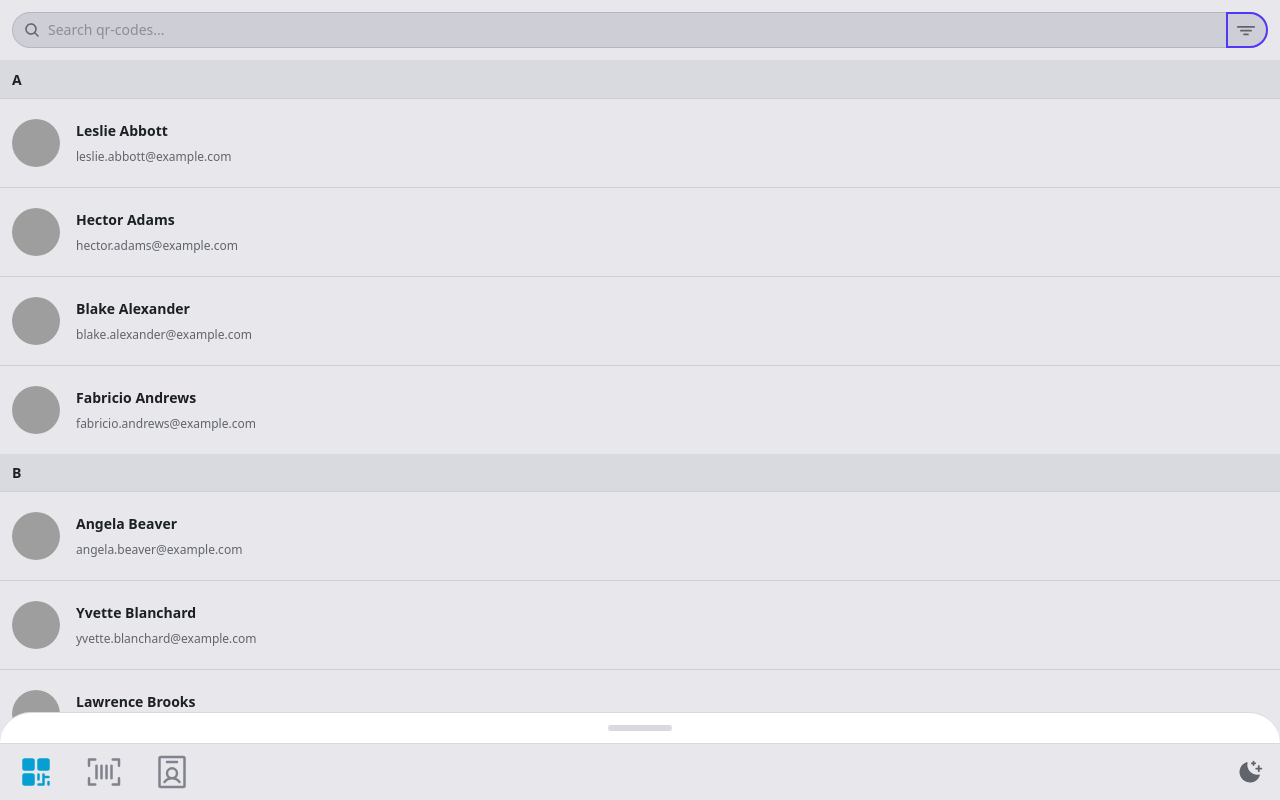
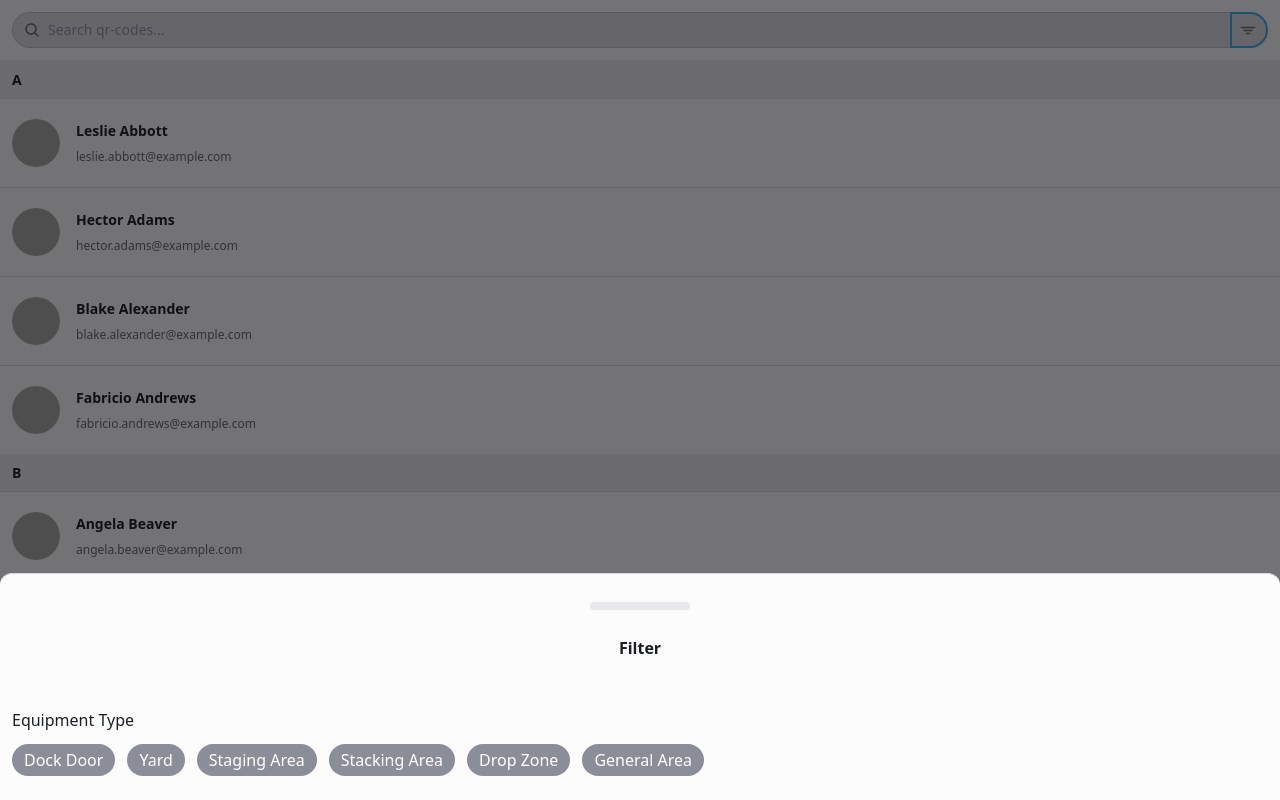
Before and after one commit to bitwhys/amzl-scc-commander, a React (Vite) app: page / in a window 1280 px wide. Both pictures are taken after a click on the button 1247 px from the left and 30 px from the top of the page. Built offline with nearby package versions, Linux system fonts and the light colour scheme; grey boxes are pictures that could not be loaded.

Commit message:
refactor: minor tweaks

```diff
--- a/src/App.tsx
+++ b/src/App.tsx
@@ -236,7 +236,8 @@ function SiteDrawer({}) {
       <div className="bg-card border-t rounded-t-4xl p-3">
         {/* Handle */}
         <div className="flex items-center justify-center select-none">
-          <div className="h-1.5 w-16 rounded-full bg-gray-6"></div>
+          {/*TODO: animate (bounce?) on tap*/}
+          <div className="h-1.5 w-16 rounded-full bg-gray-6 "></div>
         </div>
         {/*  Content */}
         <div className="hidden">
--- a/src/components/search-bar.tsx
+++ b/src/components/search-bar.tsx
@@ -1,5 +1,17 @@
+import {
+  DrawerContent,
+  DrawerDescription,
+  DrawerTitle,
+  DrawerTrigger,
+} from "@/components/ui/drawer.tsx";
+import { Drawer } from "@/components/ui/drawer";
+import { CheckIcon } from "lucide-react";
+
+const types = ["Dock Door", "Yard", "Staging Area", "Stacking Area", "Drop Zone", "General Area"];
+
 export function SearchBar() {
   return (
+    <Drawer>
       <div className="flex">
         <div className="-mr-px grid grow grid-cols-1 focus-within:relative">
           <input
@@ -19,19 +31,38 @@ export function SearchBar() {
             <path d="M232.49,215.51,185,168a92.12,92.12,0,1,0-17,17l47.53,47.54a12,12,0,0,0,17-17ZM44,112a68,68,0,1,1,68,68A68.07,68.07,0,0,1,44,112Z"></path>
           </svg>
         </div>
-      <button
-        type="button"
-        className="flex shrink-0 items-center gap-x-1.5 rounded-r-full bg-gray-7 px-3 py-2 text-sm font-semibold outline-1 -outline-offset-1 outline-gray-a5 hover:bg-gray-50 focus:relative focus:outline-2 focus:-outline-offset-2 focus:outline-indigo-600"
-      >
+        <DrawerTrigger className="flex shrink-0 items-center gap-x-1.5 rounded-r-full bg-gray-7 px-3 py-2 text-sm font-semibold outline-1 -outline-offset-1 outline-gray-a5 hover:bg-gray-50 focus:relative focus:outline-2 focus:-outline-offset-2 focus:outline-accent-a8">
           <svg
             xmlns="http://www.w3.org/2000/svg"
-          className="-ml-0.5 size-5 text-gray-11"
+            className="-ml-0.5 size-4 text-gray-11"
             fill="currentColor"
             viewBox="0 0 256 256"
           >
             <path d="M204,136a12,12,0,0,1-12,12H64a12,12,0,0,1,0-24H192A12,12,0,0,1,204,136Zm28-60H24a12,12,0,0,0,0,24H232a12,12,0,0,0,0-24Zm-80,96H104a12,12,0,0,0,0,24h48a12,12,0,0,0,0-24Z"></path>
           </svg>
-      </button>
+        </DrawerTrigger>
       </div>
+      <DrawerContent className="p-3 pb-6">
+        <div className="sm:mt-5">
+          <DrawerTitle className="text-base font-ligh text-center pt-1.5">Filter</DrawerTitle>
+          {/*<DrawerDescription>*/}
+          {/*  <p className="text-sm text-gray-11">Lorem ipsum dolor sit amet.</p>*/}
+          {/*</DrawerDescription>*/}
+        </div>
+
+        <div className="mt-12">
+          <div className="mb-3">
+            <h2 className="text-base">Equipment Type</h2>
+          </div>
+          <div className="flex gap-3 flex-wrap">
+            {types.map((t) => (
+              <span className="flex h-8  items-center p-3 rounded-full bg-gray-9 text-base text-gray-contrast">
+                {t}
+              </span>
+            ))}
+          </div>
+        </div>
+      </DrawerContent>
+    </Drawer>
   );
 }
```
Lines whose indentation alone changed are shown as unchanged.
